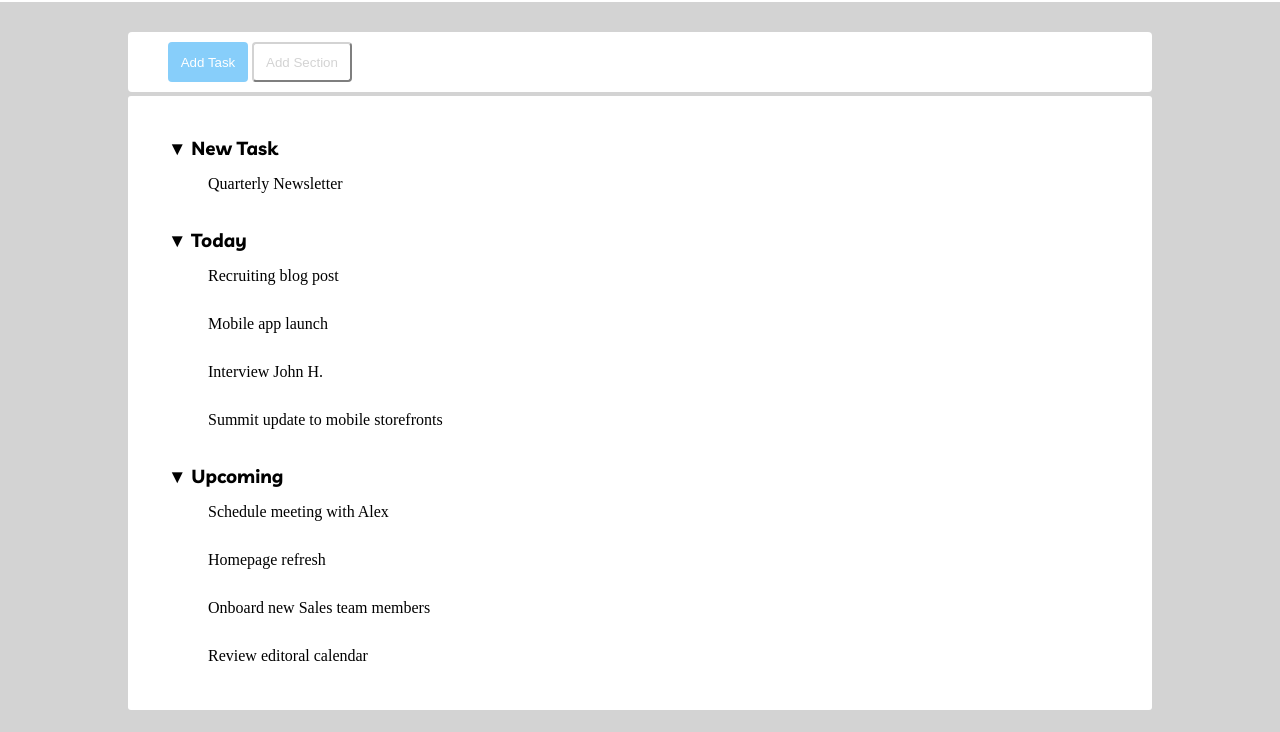
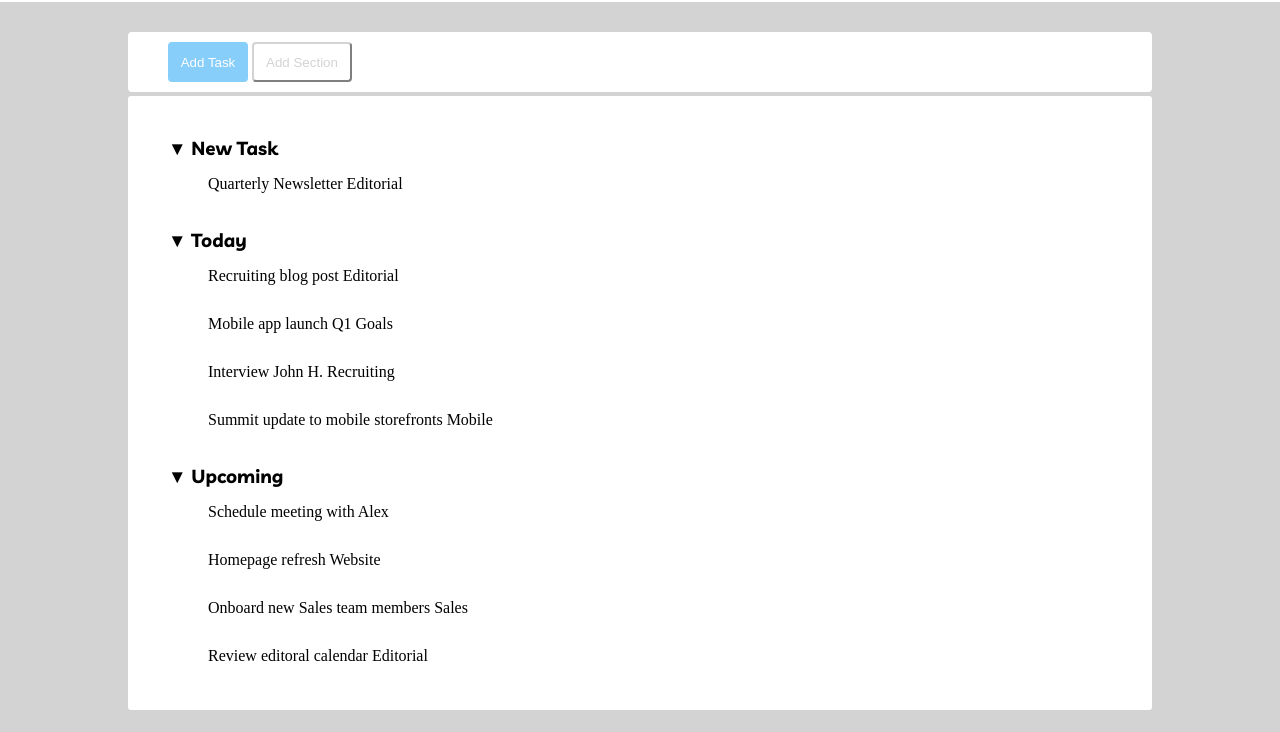
Before and after one commit to Alessandro9827/html-css-toboolist, a plain HTML site: page index.html in a window 1280 px wide. Shown: the part 68-800 px from the top of the page. Drawn offline with Linux system fonts and the light colour scheme; a web font is replaced by a local one.

Commit message:
inserimento tag a list section

```diff
--- a/index.html
+++ b/index.html
@@ -29,17 +29,17 @@
         <!-- segno di spunta &#128504; mentre segno croce &#65794;-->
         <section class="list-section container">
             <h3 class="subsection-title">&#9660; New Task</h3>
-            <p>Quarterly Newsletter</p>
+            <p>Quarterly Newsletter <span class="tag-edit">Editorial</span></p>
             <h3 class="subsection-title">&#9660; Today</h3>
-            <p>Recruiting blog post</p>
-            <p>Mobile app launch</p>
-            <p>Interview John H.</p>
-            <p>Summit update to mobile storefronts</p>
+            <p>Recruiting blog post <span class="tag-edit">Editorial</span></p>
+            <p>Mobile app launch <span class="tag-qone">Q1 Goals</span></p>
+            <p>Interview John H. <span class="teg-recruitin">Recruiting</span></p>
+            <p>Summit update to mobile storefronts <span class="tag-mobile">Mobile</span></p>
             <h3 class="subsection-title">&#9660; Upcoming</h3>
-            <p>Schedule meeting with Alex</span>
-            <p>Homepage refresh</span>
-            <p>Onboard new Sales team members</span>
-            <p>Review editoral calendar</span>
+            <p>Schedule meeting with Alex </p>
+            <p>Homepage refresh <span class="tag-website">Website</span></p>
+            <p>Onboard new Sales team members <span class="tag-sales">Sales</span></p>
+            <p>Review editoral calendar <span class="tag-edit">Editorial</span></p>
         </section>
     </main>
 </body>
```
